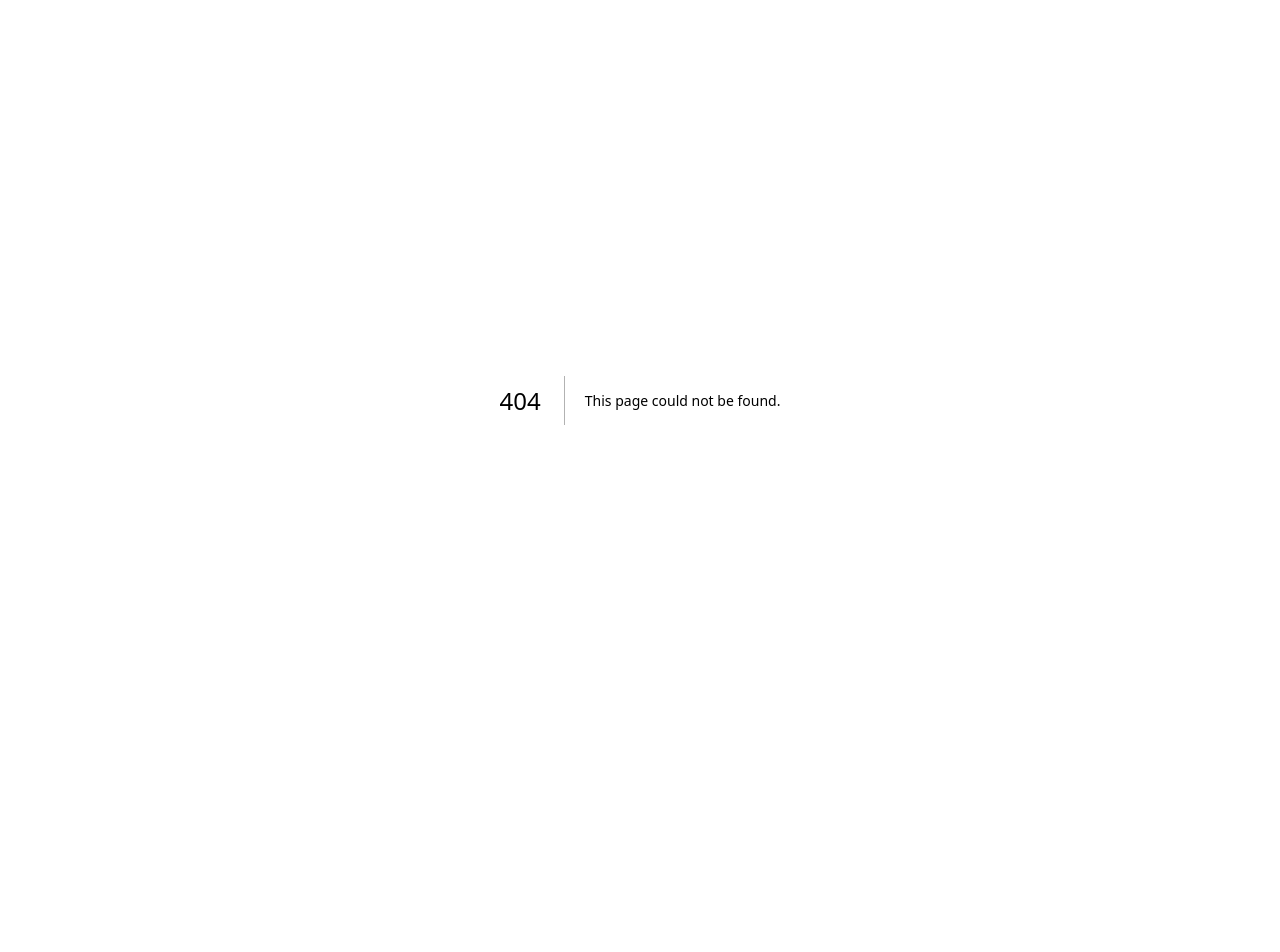
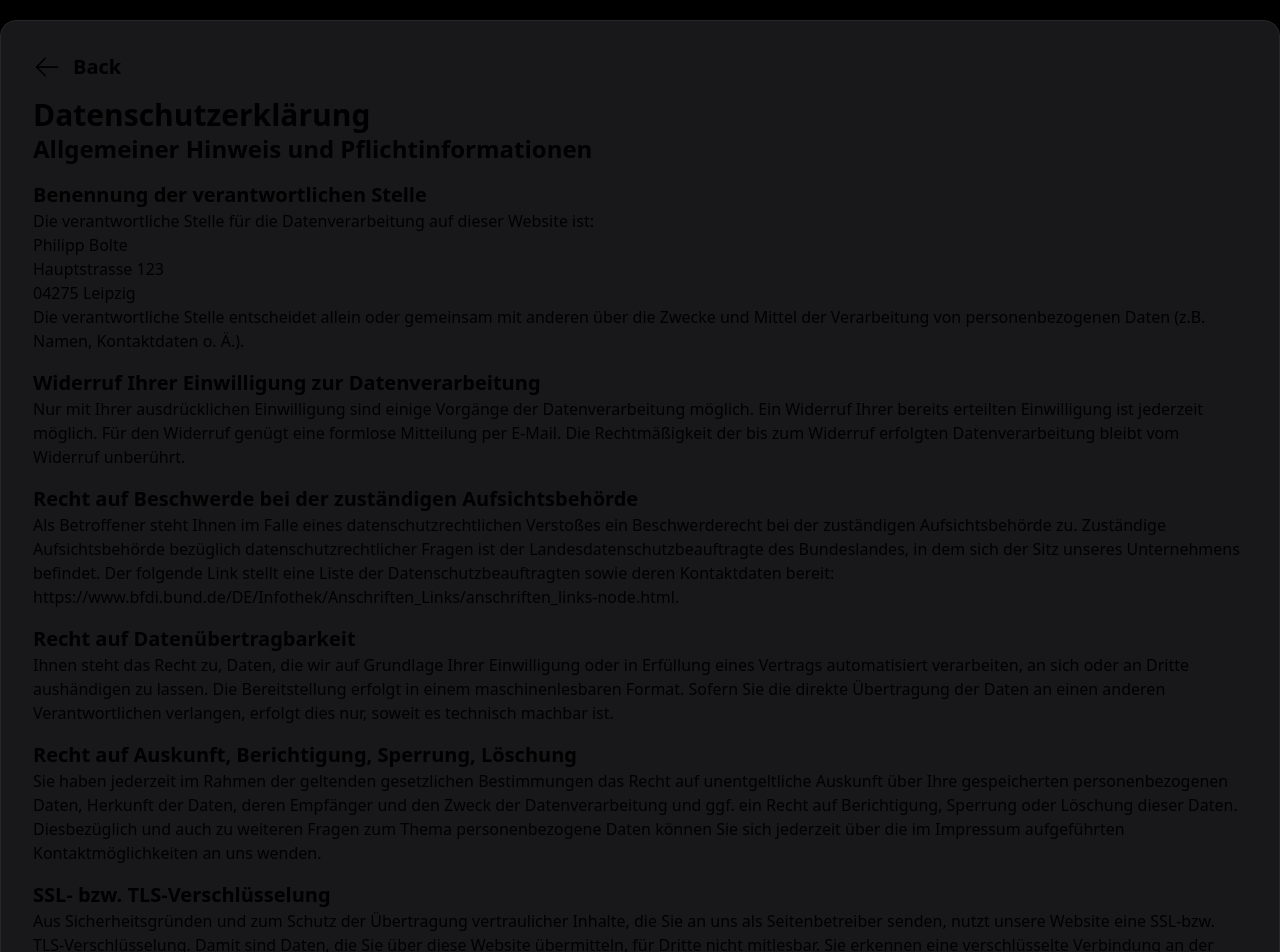
Before and after one commit to strumswell/bolte, a Next.js app: page /privacy in a window 1280 px wide. Before the commit this address had no page. Shown: the top 952 px of the page. Before the commit the page ends 800 px from the top, so only its background shows below. Built offline with nearby package versions, Linux system fonts and the light colour scheme.

Commit message:
feat: add privacy policy

```diff
--- a/src/components/footer.tsx
+++ b/src/components/footer.tsx
@@ -2,7 +2,9 @@ export default function Footer() {
   return (
     <nav className="flex justify-between w-auto bg-zinc-900 text-xl font-semibold p-4 pl-7 pr-8 mt-4 mb-28 sm:mb-4 ml-4 mr-4 sm:ml-0 sm:mr-0 rounded-full border border-zinc-800">
       <p className="text-zinc-200">philipp bolte.</p>
-      <p className="text-zinc-500">all rights reserved. © {new Date().getUTCFullYear()}</p>
+      <p className="text-zinc-500">
+        <a href="/privacy">privacy</a> • all rights reserved. © {new Date().getUTCFullYear()}
+      </p>
     </nav>
   );
 }
--- a/src/pages/_app.tsx
+++ b/src/pages/_app.tsx
@@ -1,6 +1,6 @@
-import '@/styles/globals.css'
-import type { AppProps } from 'next/app'
+import "@/styles/globals.css";
+import type { AppProps } from "next/app";
 
 export default function App({ Component, pageProps }: AppProps) {
-  return <Component {...pageProps} />
+  return <Component {...pageProps} />;
 }
--- a/src/pages/api/hello.ts
+++ /dev/null
@@ -1,13 +0,0 @@
-// Next.js API route support: https://nextjs.org/docs/api-routes/introduction
-import type { NextApiRequest, NextApiResponse } from 'next'
-
-type Data = {
-  name: string
-}
-
-export default function handler(
-  req: NextApiRequest,
-  res: NextApiResponse<Data>
-) {
-  res.status(200).json({ name: 'John Doe' })
-}
--- /dev/null
+++ b/src/pages/privacy.tsx
@@ -0,0 +1,81 @@
+import Footer from "@/components/footer";
+import { NextSeo } from "next-seo";
+
+export default function Privacy() {
+  return (
+    <>
+      <NextSeo
+        title="Philipp Bolte | Privacy"
+        description="I am Philipp, a software engineer working at Spherity on Web3 and SSI solutions."
+      />
+      <main className="flex flex-col pt-5 bg-black justify-center max-w-screen-xl mx-auto ">
+        <div className="bg-zinc-900 p-8 rounded-2xl border border-zinc-800">
+          <a className="flex gap-3 hover:text-zinc-500" href="/">
+            <svg
+              xmlns="http://www.w3.org/2000/svg"
+              fill="none"
+              viewBox="0 0 24 24"
+              stroke-width="1.5"
+              stroke="currentColor"
+              className="w-7 h-7"
+            >
+              <path strokeLinecap="round" strokeLinejoin="round" d="M10.5 19.5L3 12m0 0l7.5-7.5M3 12h18" />
+            </svg>
+            <span className="text-xl font-semibold">Back</span>
+          </a>
+          <h3 className="text-3xl font-semibold mt-4">Datenschutzerklärung</h3>
+          <p className="text-2xl font-semibold">Allgemeiner Hinweis und Pflichtinformationen</p>
+          <p className="text-xl font-semibold mt-4">Benennung der verantwortlichen Stelle</p>
+          <p>Die verantwortliche Stelle für die Datenverarbeitung auf dieser Website ist:</p>
+          <ul>
+            <li>Philipp Bolte</li>
+            <li>Hauptstrasse 123</li>
+            <li>04275 Leipzig</li>
+          </ul>
+          <p>
+            Die verantwortliche Stelle entscheidet allein oder gemeinsam mit anderen über die Zwecke und Mittel der
+            Verarbeitung von personenbezogenen Daten (z.B. Namen, Kontaktdaten o. Ä.).
+          </p>
+          <h4 className="text-xl font-semibold mt-4">Widerruf Ihrer Einwilligung zur Datenverarbeitung</h4>
+          <p>
+            Nur mit Ihrer ausdrücklichen Einwilligung sind einige Vorgänge der Datenverarbeitung möglich. Ein Widerruf
+            Ihrer bereits erteilten Einwilligung ist jederzeit möglich. Für den Widerruf genügt eine formlose Mitteilung
+            per E-Mail. Die Rechtmäßigkeit der bis zum Widerruf erfolgten Datenverarbeitung bleibt vom Widerruf
+            unberührt.
+          </p>
+          <h4 className="text-xl font-semibold mt-4">Recht auf Beschwerde bei der zuständigen Aufsichtsbehörde</h4>
+          <p>
+            Als Betroffener steht Ihnen im Falle eines datenschutzrechtlichen Verstoßes ein Beschwerderecht bei der
+            zuständigen Aufsichtsbehörde zu. Zuständige Aufsichtsbehörde bezüglich datenschutzrechtlicher Fragen ist der
+            Landesdatenschutzbeauftragte des Bundeslandes, in dem sich der Sitz unseres Unternehmens befindet. Der
+            folgende Link stellt eine Liste der Datenschutzbeauftragten sowie deren Kontaktdaten bereit:
+            https://www.bfdi.bund.de/DE/Infothek/Anschriften_Links/anschriften_links-node.html.
+          </p>
+          <h4 className="text-xl font-semibold mt-4">Recht auf Datenübertragbarkeit</h4>
+          <p>
+            Ihnen steht das Recht zu, Daten, die wir auf Grundlage Ihrer Einwilligung oder in Erfüllung eines Vertrags
+            automatisiert verarbeiten, an sich oder an Dritte aushändigen zu lassen. Die Bereitstellung erfolgt in einem
+            maschinenlesbaren Format. Sofern Sie die direkte Übertragung der Daten an einen anderen Verantwortlichen
+            verlangen, erfolgt dies nur, soweit es technisch machbar ist.
+          </p>
+          <h4 className="text-xl font-semibold mt-4">Recht auf Auskunft, Berichtigung, Sperrung, Löschung</h4>
+          <p>
+            Sie haben jederzeit im Rahmen der geltenden gesetzlichen Bestimmungen das Recht auf unentgeltliche Auskunft
+            über Ihre gespeicherten personenbezogenen Daten, Herkunft der Daten, deren Empfänger und den Zweck der
+            Datenverarbeitung und ggf. ein Recht auf Berichtigung, Sperrung oder Löschung dieser Daten. Diesbezüglich
+            und auch zu weiteren Fragen zum Thema personenbezogene Daten können Sie sich jederzeit über die im Impressum
+            aufgeführten Kontaktmöglichkeiten an uns wenden.
+          </p>
+          <h4 className="text-xl font-semibold mt-4">SSL- bzw. TLS-Verschlüsselung</h4>
+          <p>
+            Aus Sicherheitsgründen und zum Schutz der Übertragung vertraulicher Inhalte, die Sie an uns als
+            Seitenbetreiber senden, nutzt unsere Website eine SSL-bzw. TLS-Verschlüsselung. Damit sind Daten, die Sie
+            über diese Website übermitteln, für Dritte nicht mitlesbar. Sie erkennen eine verschlüsselte Verbindung an
+            der „https://“ Adresszeile Ihres Browsers und am Schloss-Symbol in der Browserzeile.
+          </p>
+        </div>
+        <Footer />
+      </main>
+    </>
+  );
+}
```
